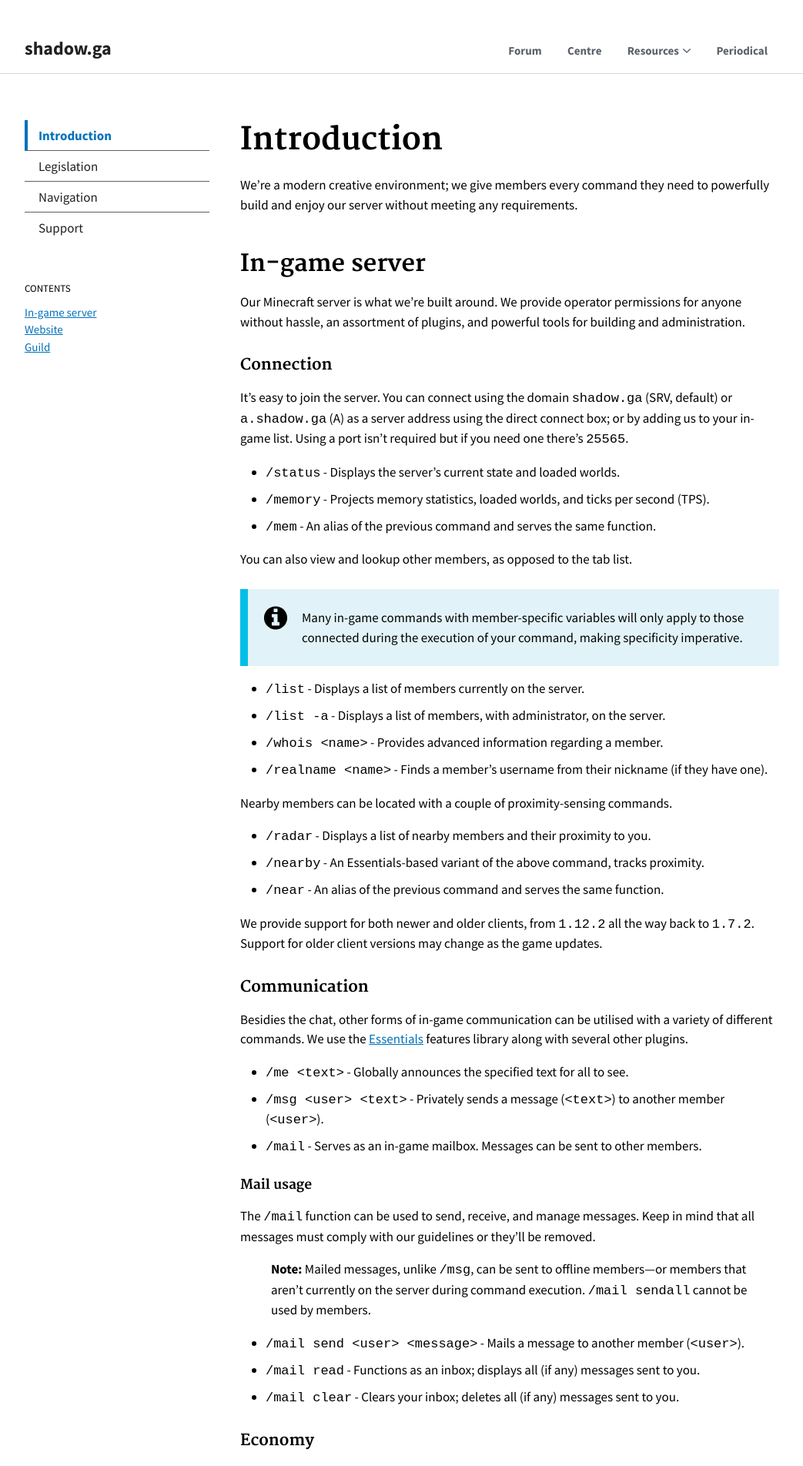
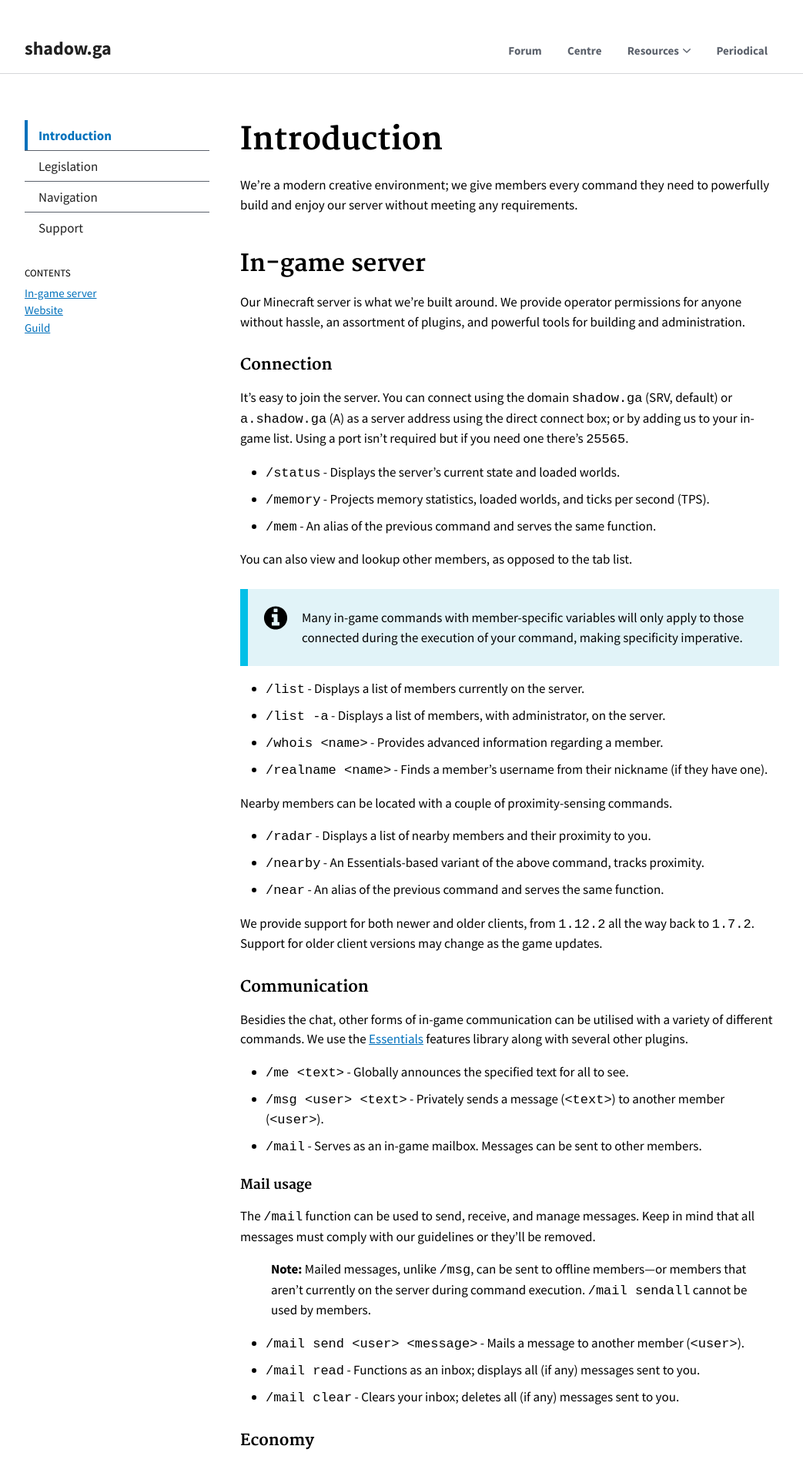
Before and after one commit to serrif/website, a Jekyll site: the page built from main/docs/intro.md, in a window 1280 px wide. Shown: the top 1904 px of the page at 77% size, without its empty margins (118-1161 px from the left). Built offline with Jekyll 4.4.1, drawn with Linux system fonts in a browser that asks for light colours.

Commit message:
Update sidenav.html

```diff
--- a/_includes/sidenav.html
+++ b/_includes/sidenav.html
@@ -16,7 +16,7 @@
 </ul>
 
 {% if page.url == page.permalink and page.subnav %}
-<h6 class="usa-sidenav-contents-heading" style="margin: 0; margin-top: 5rem; margin-bottom: 1rem;">Contents</h6>
+<h6 class="usa-sidenav-contents-heading" style="margin: 0; margin-top: 3rem; margin-bottom: 0.5rem;">Contents</h6>
 <ul class="usa-sidenav-contents usa-unstyled-list" style="font-size: 1.5rem;">
   {% include subnav.html links=page.subnav %}
 </ul>
```
